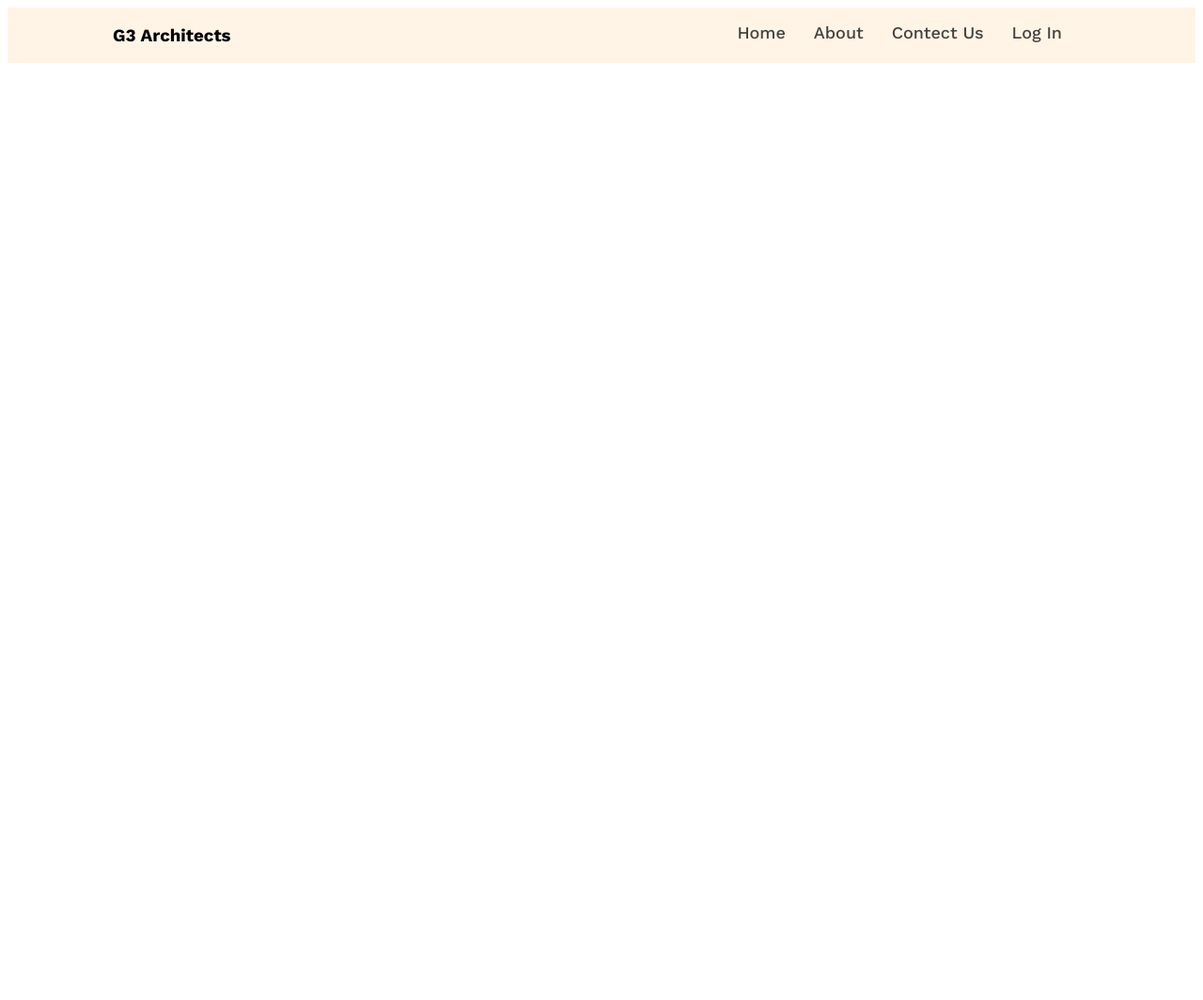
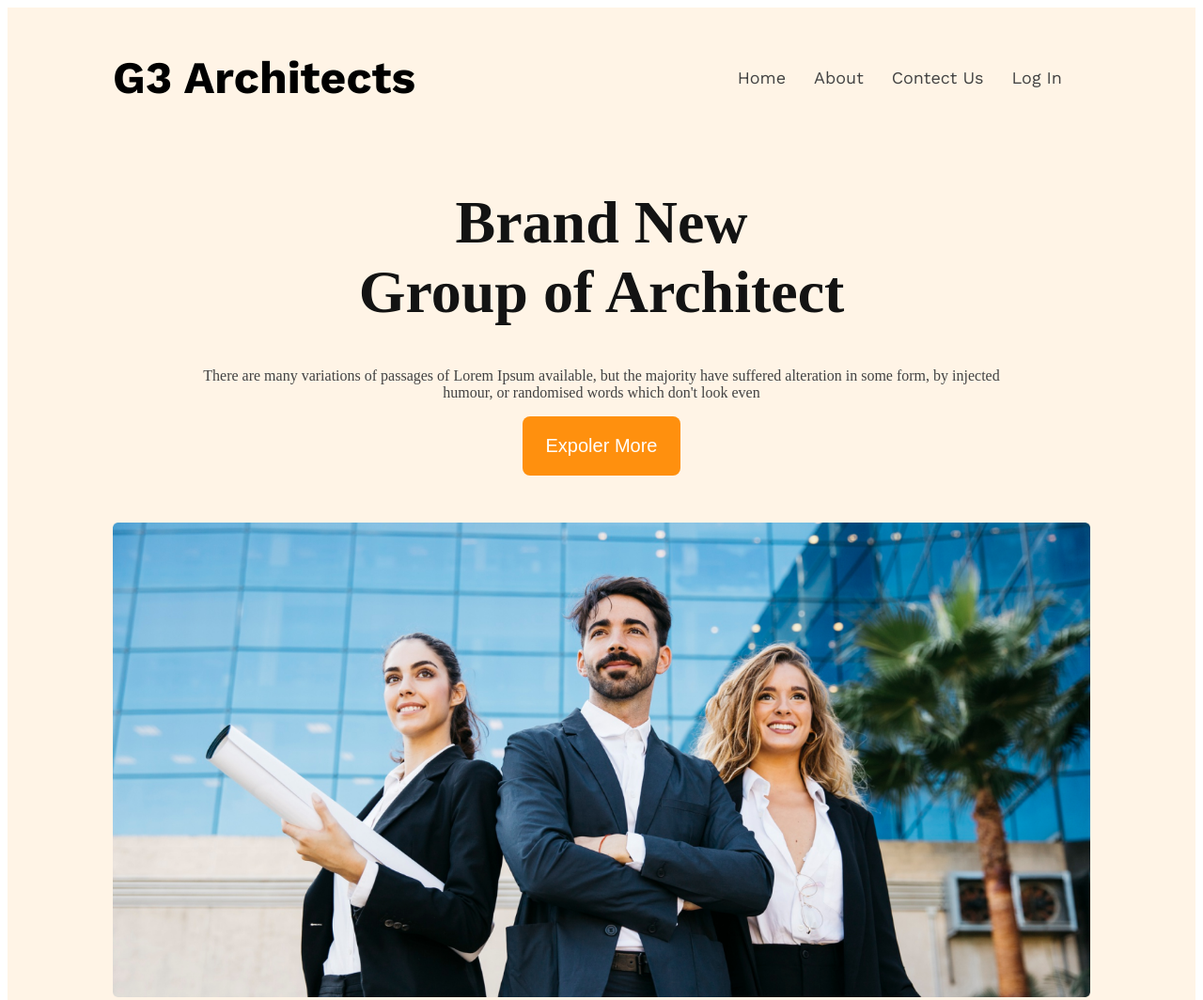
Before and after one commit to MeghlaB/g3-Architec-website, a plain HTML site: page index.html in a window 1280 px wide. Shown: the top 1064 px of the page at 94% size. Before the commit the page ends 800 px from the top, so only its background shows below. Drawn offline with nearby package versions, Linux system fonts and the light colour scheme.

Commit message:
banner-section added

```diff
--- a/index.html
+++ b/index.html
@@ -8,8 +8,8 @@
 </head>
 <body>
     <header class="bg">
-        <nav class="nav-menu work-sans-font display-flex">
-            <h3>G3 Architects</h3>
+        <nav class="navbar work-sans-font display-flex">
+            <h3 class="brand text-dark0s">G3 Architects</h3>
             <ul class="nav-links work-sans-font display-flex" >
                 <li class="nav-item"><a class="nav-link text-dark02" href="">Home</a></li>
                 <li class="nav-item"><a class="nav-link text-dark02 "  href="">About</a></li>
@@ -17,7 +17,13 @@
                 <li class="nav-item"><a class="nav-link  text-dark02"  href="">Log In</a></li>
             </ul>
         </nav>
-        <div class="banner">
+        <div class=" banner ">
+            <div class="banner-container">
+                <h1 class="banner-title text-dark01">Brand New <br> Group of Architect</h1>
+                <p class="banner-description text-dark02">There are many variations of passages of Lorem Ipsum available, but the majority have suffered alteration in some form, by injected humour, or randomised words which don't look even</p>
+                <button class="btn-primary">Expoler More</button>
+            </div>
+            <img class="imges" src="images/banner.png" alt="">
 
         </div>
     </header>
--- a/styles/styles.css
+++ b/styles/styles.css
@@ -24,17 +24,31 @@
 
 
   }
+  .btn-primary{
+    background-color: #FF900E;
+    max-width: 180px;
+    padding: 20px 25px;
+    color: white;
+    font-size: 1.25rem;
+    border-radius: 8px;
+    border: none;
+  }
+
 
   /* header-styles */
-  .nav-menu, .banner{
-    max-width:1040px;
-    margin: 0 auto;
 
-  }
+
 
   /* nav-menu-styles */
-  .nav-menu{
+  .navbar{
     justify-content: space-between;
+    align-items: center;
+  }
+  .brand{
+    font-size:3rem;
+    font-weight: 700;
+    line-height:53px;
+
   }
   .nav-item{
     list-style: none;
@@ -42,7 +56,30 @@
   }
   .nav-link{
     text-decoration: none;
-    font-weight: 500;
+    font-weight: 400;
     font-size: 18px;
 
   }
+  .navbar, .banner{
+    max-width:1040px;
+    margin:0 auto;
+
+  }
+  /* banner-styles */
+  .banner-container{
+    max-width: 860px;
+    margin: 0% auto;
+    text-align: center;
+    margin-bottom: 50px;
+  }
+  .imges{
+    max-width: 100%;
+  }
+  .banner-title{
+    font-size: 4rem;
+    font-weight: 700px;
+  }
+  .banner-description{
+    font-size: 16px;
+    font-weight: 400;
+  }
```
